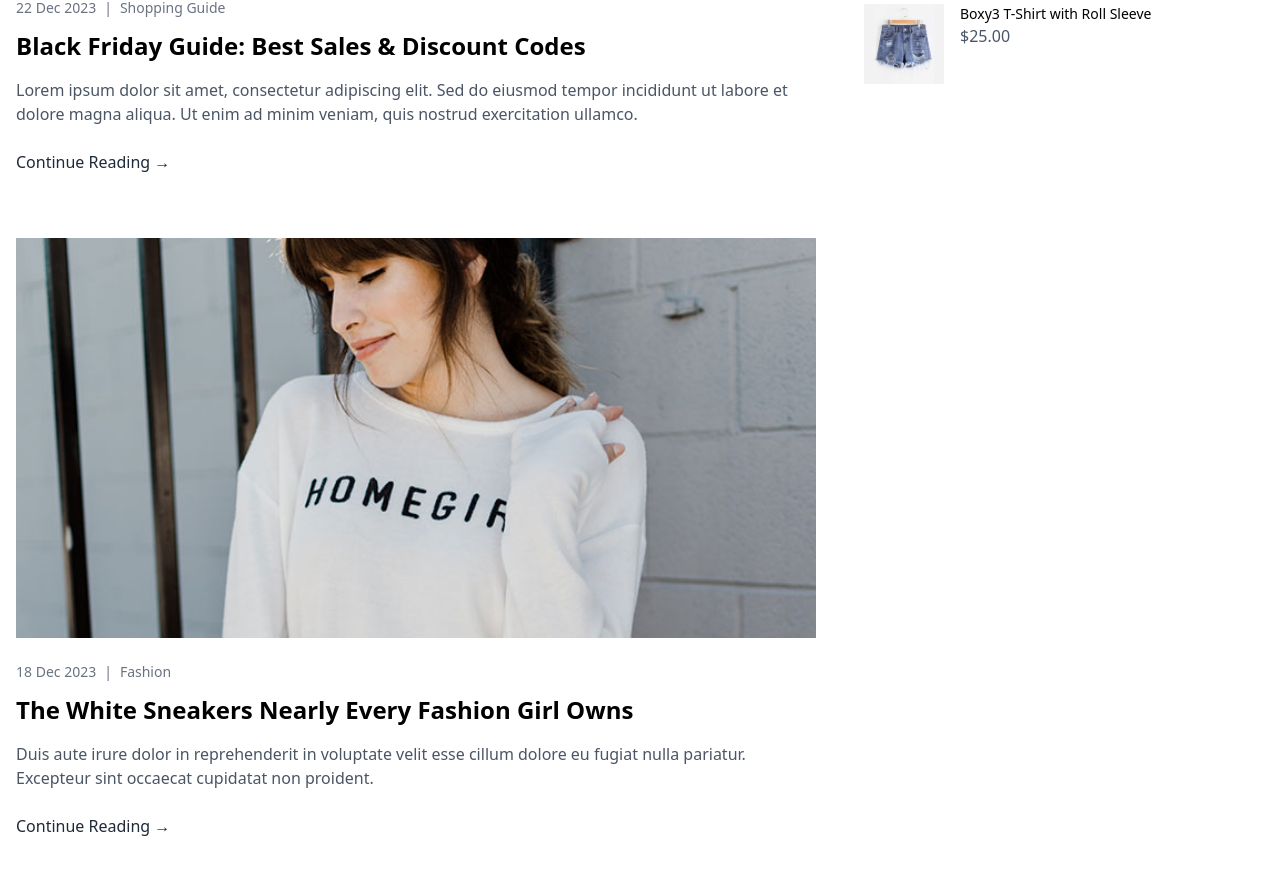
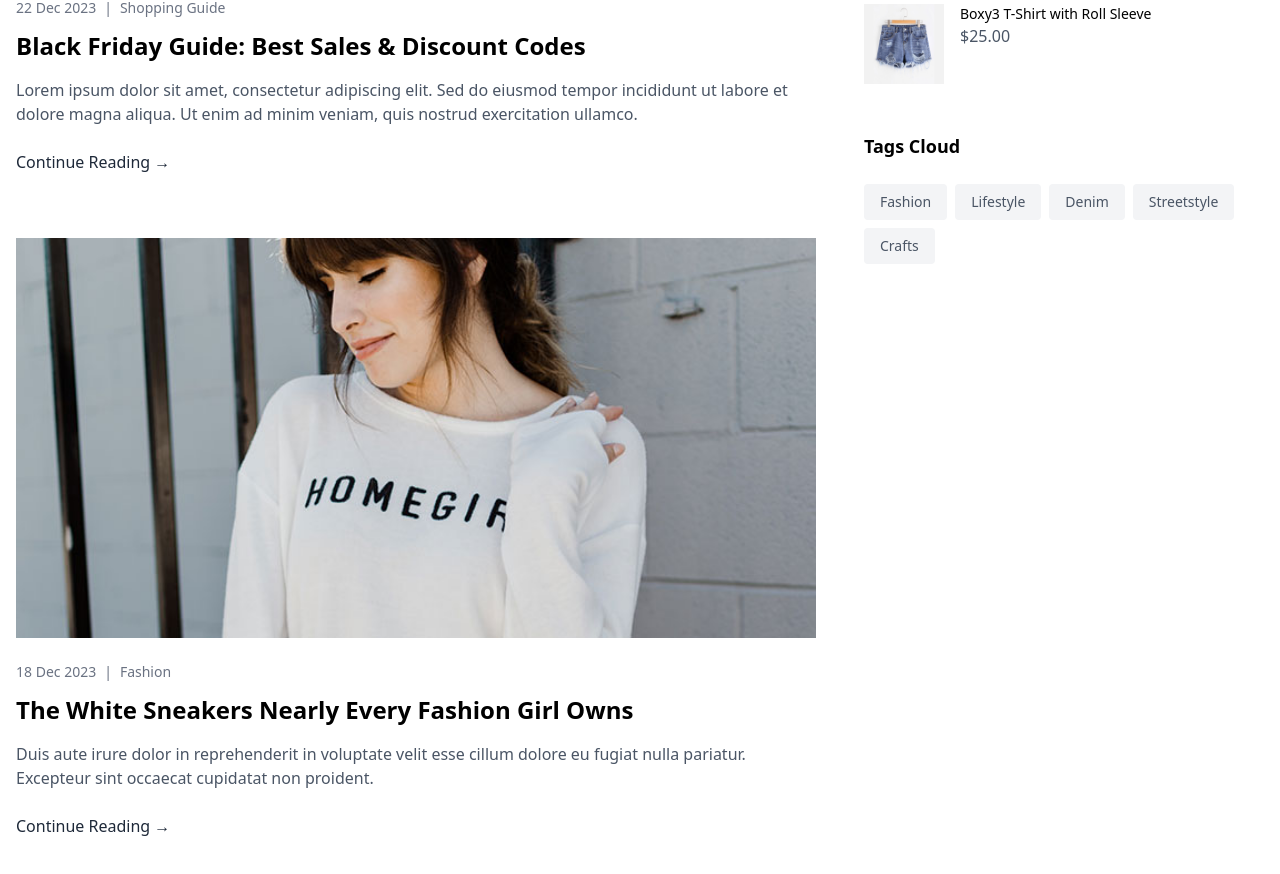
Before and after one commit to dounia88/final-project-react, a React (Vite) app: page /blog in a window 1280 px wide. Shown: the part 892-1766 px from the top of the page. Built offline with nearby package versions, Linux system fonts and the light colour scheme.

Commit message:
tags cloud

```diff
--- a/src/pages/blog/blog.jsx
+++ b/src/pages/blog/blog.jsx
@@ -137,7 +137,21 @@ const Blog = () => {
                             </div>
                         </div>
 
-
+                        {/* Tags Cloud */}
+                        <div>
+                            <h3 className="text-lg font-semibold mb-6">Tags Cloud</h3>
+                            <div className="flex flex-wrap gap-2">
+                                {tags.map(tag => (
+                                    <Link
+                                        key={tag}
+                                        to={`/blog/tag/${tag.toLowerCase()}`}
+                                        className="px-4 py-2 bg-gray-100 text-gray-600 text-sm hover:bg-red-500 hover:text-white transition-colors rounded"
+                                    >
+                                        {tag}
+                                    </Link>
+                                ))}
+                            </div>
+                        </div>
                     </div>
                 </div>
             </div>
```
